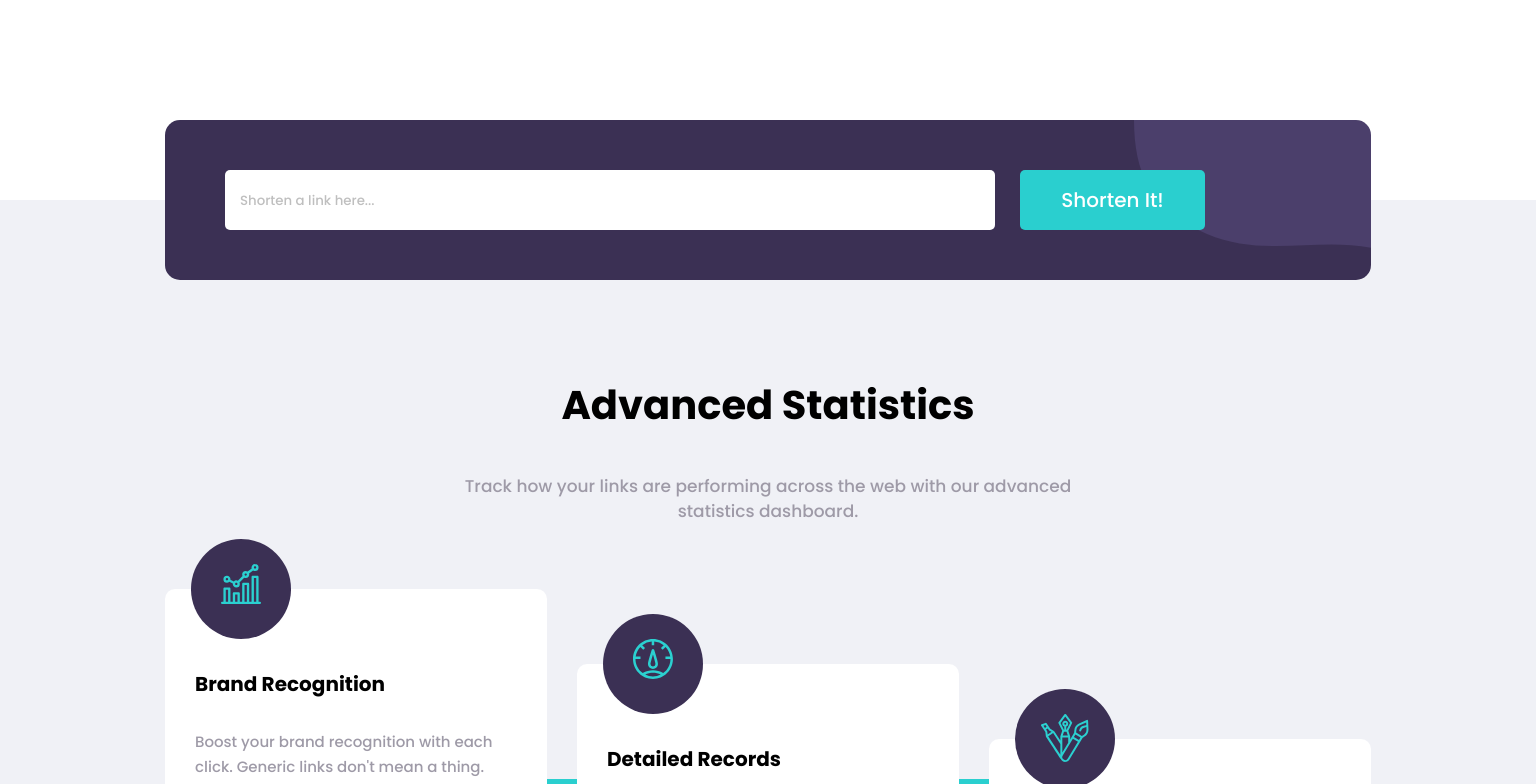
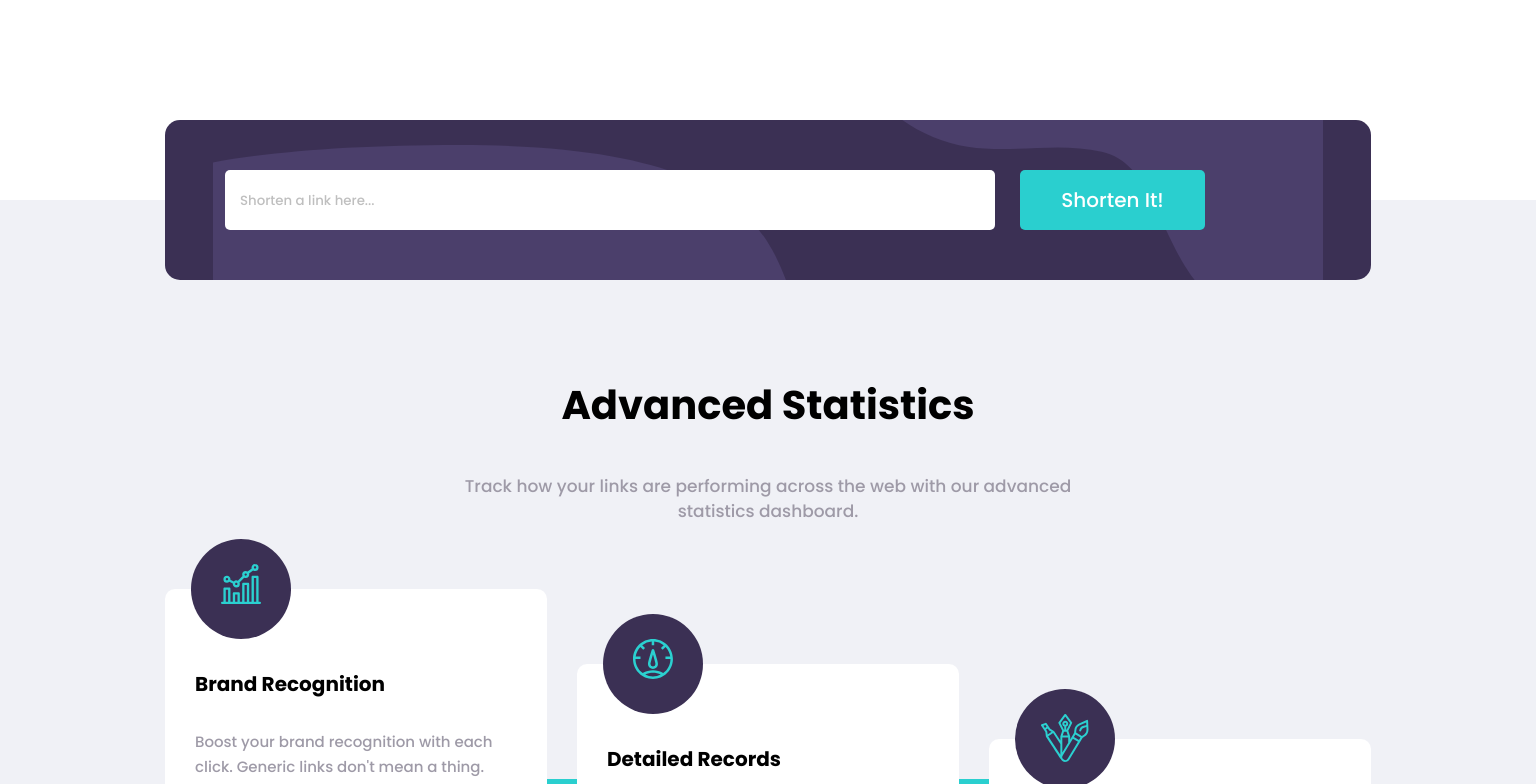
Before and after one commit to aljayy/shortly, a React (Create React App) app: page / in a window 1536 px wide. Shown: the part 680-1464 px from the top of the page. Built offline with nearby package versions, Linux system fonts and the light colour scheme.

Commit message:
On hover fixes

```diff
--- a/src/components/Body/Body.js
+++ b/src/components/Body/Body.js
@@ -28,7 +28,7 @@ function Body() {
   });
 
   return (
-    <div className={styles["body-container"]}>
+    <body className={styles["body-container"]}>
       <UrlShortener onLinksHandler={updateLinks} />
       <ShortenedLinks links={newLinks} />
       <div className={styles.advanced}>
@@ -43,7 +43,7 @@ function Body() {
         <h2>Boost your links today</h2>
         <GetStartedBtn className={styles["boost-btn"]} />
       </div>
-    </div>
+    </body>
   );
 }
 
--- a/src/components/Body/Body.module.css
+++ b/src/components/Body/Body.module.css
@@ -54,6 +54,11 @@
   }
 
   .boost-btn {
+    cursor: pointer;
     padding: 1rem 4rem;
   }
+
+  .boost-btn:hover {
+    background-color: hsl(180, 66%, 80%);
+  }
 }
--- a/src/components/Body/ShortenedLinks.module.css
+++ b/src/components/Body/ShortenedLinks.module.css
@@ -56,6 +56,11 @@ p {
   }
 
   .btn {
+    cursor: pointer;
     width: 10rem;
   }
+
+  .btn:hover {
+    background-color: hsl(180, 66%, 80%);
+  }
 }
--- a/src/components/Body/UrlShortener.module.css
+++ b/src/components/Body/UrlShortener.module.css
@@ -57,6 +57,8 @@
 
 @media (min-width: 1440px) {
   .url-input {
+    background-image: url("../../images/bg-shorten-desktop.svg");
+    background-position: center;
     margin: 0 16.5rem;
     padding: 5rem 6rem;
   }
@@ -82,4 +84,12 @@
     margin: 0;
     padding: 0;
   }
+
+  .submit {
+    cursor: pointer;
+  }
+
+  .submit:hover {
+    background-color: hsl(180, 66%, 80%);
+  }
 }
--- a/src/components/Footer/Footer.js
+++ b/src/components/Footer/Footer.js
@@ -9,7 +9,7 @@ import FooterLinks from "./FooterLinks";
 
 function Footer() {
   return (
-    <div className={styles.footer}>
+    <footer className={styles.footer}>
       <img src={whitelogo} alt="Our Logo" />
       <FooterLinks />
       <div className={styles.social}>
@@ -26,7 +26,7 @@ function Footer() {
           <img src={instagram} alt="Our Instagram Page" />
         </div>
       </div>
-    </div>
+    </footer>
   );
 }
 
```
